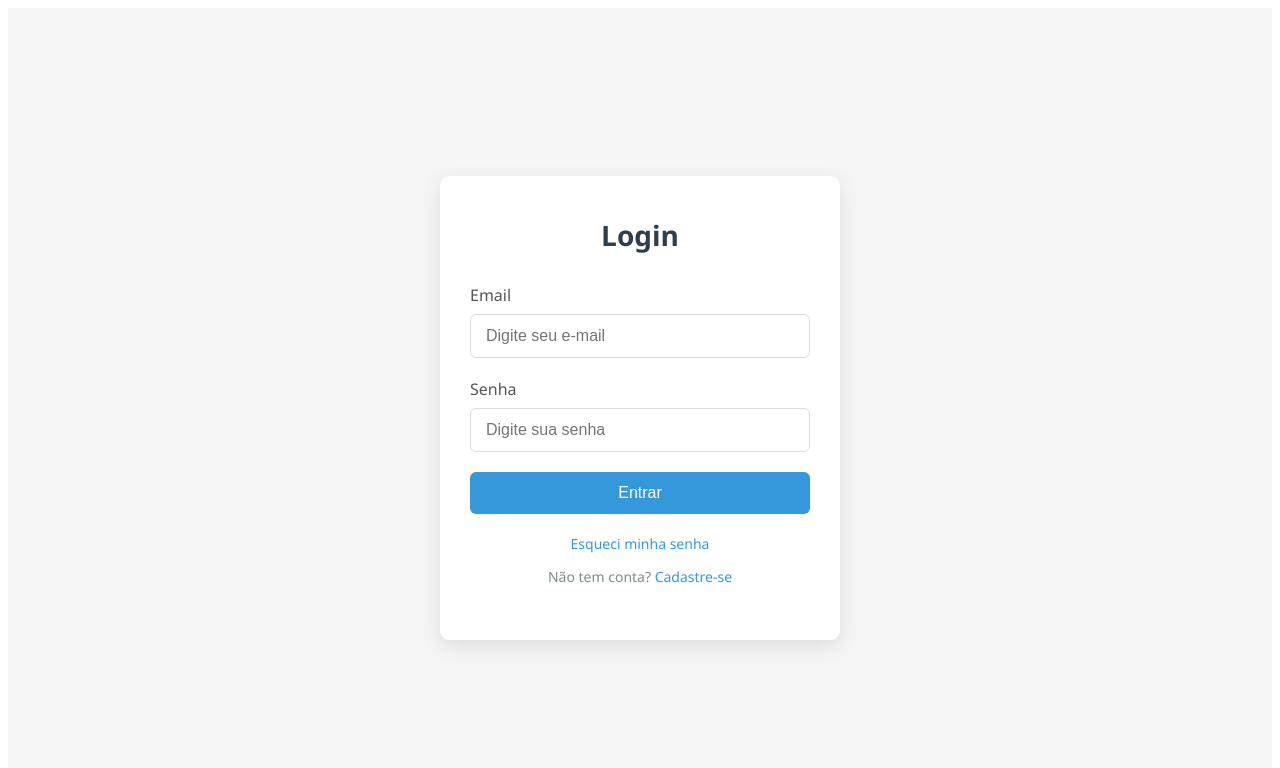
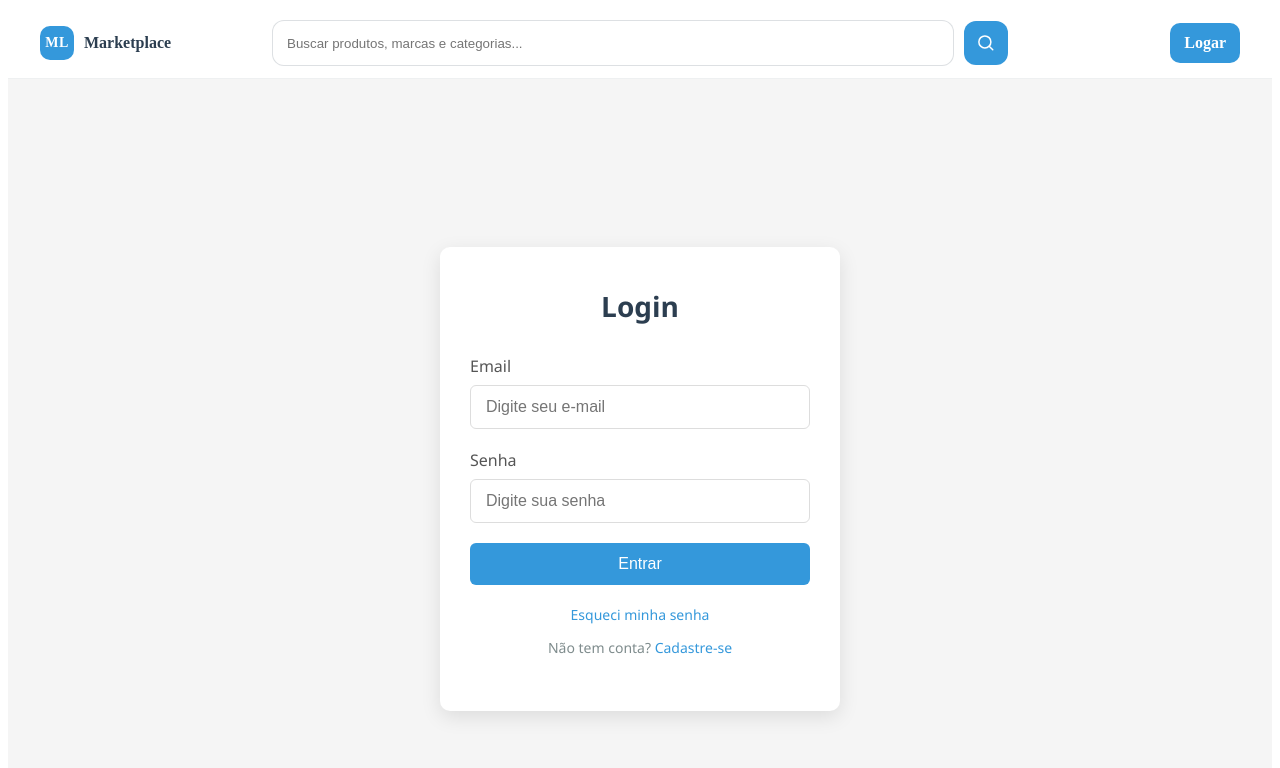
Before and after one commit to lucca-software-infnet/EcommerceNodeReact, a React (Vite) app in the folder frontend/: page /login in a window 1280 px wide. Shown: the top 768 px of the page. Built offline with nearby package versions, Linux system fonts and the light colour scheme; no server answers.

Commit message:
Refactor: Centralize Header and use URL params for state
Co-authored-by: luccanicassio <luccanicassio@gmail.com>

```diff
--- a/frontend/src/App.jsx
+++ b/frontend/src/App.jsx
@@ -1,5 +1,17 @@
+import { useSearchParams } from "react-router-dom";
+import Header from "./components/Header.jsx";
+import { useAuth } from "./contexts/AuthContext.jsx";
 import AppRoutes from "./routes/AppRoutes.jsx";
 
 export default function App() {
-  return <AppRoutes />;
+  const { isInitializing } = useAuth();
+  const [searchParams] = useSearchParams();
+  const q = searchParams.get("q") || "";
+
+  return (
+    <>
+      <Header key={`header:${q}`} initialQuery={q} isInitializingSession={isInitializing} />
+      <AppRoutes isInitializingSession={isInitializing} />
+    </>
+  );
 }
--- a/frontend/src/components/Header.jsx
+++ b/frontend/src/components/Header.jsx
@@ -76,7 +76,15 @@ export default function Header({ onSearch, initialQuery = "", isInitializingSess
 
   const handleSubmit = (e) => {
     e.preventDefault();
-    if (isControlledSearch) onSearch(query);
+    const q = String(query || "").trim();
+    if (isControlledSearch) {
+      onSearch(q);
+      return;
+    }
+
+    // Header global: busca deve funcionar em qualquer página.
+    // Estratégia simples: navegar para a Home com query na URL.
+    navigate(q ? `/?q=${encodeURIComponent(q)}` : "/");
   };
 
   const go = (path) => {
--- a/frontend/src/pages/Home.jsx
+++ b/frontend/src/pages/Home.jsx
@@ -1,13 +1,14 @@
-import { useMemo, useState } from "react";
-import Header from "../components/Header.jsx";
+import { useMemo } from "react";
+import { useSearchParams } from "react-router-dom";
 import HeroCarousel from "../components/home/HeroCarousel.jsx";
 import CategoryCarousel from "../components/home/CategoryCarousel.jsx";
 import ProductCard from "../components/home/ProductCard.jsx";
 import { HERO_SLIDES, MOCK_PRODUCTS } from "../components/home/mockCatalog.js";
 import "./Home.css";
 
-export default function Home({ isInitializingSession = false }) {
-  const [query, setQuery] = useState("");
+export default function Home() {
+  const [searchParams] = useSearchParams();
+  const query = searchParams.get("q") || "";
 
   const filtered = useMemo(() => {
     const q = query.trim().toLowerCase();
@@ -20,8 +21,6 @@ export default function Home({ isInitializingSession = false }) {
 
   return (
     <div className="home">
-      <Header onSearch={setQuery} initialQuery={query} isInitializingSession={isInitializingSession} />
-
       <main className="home__main">
         {/* 1) Carousel grande (hero) */}
         <HeroCarousel slides={HERO_SLIDES} />
--- a/frontend/src/pages/account/EditProduct.jsx
+++ b/frontend/src/pages/account/EditProduct.jsx
@@ -103,12 +103,12 @@ export default function EditProduct() {
   };
 
   const goBackToProducts = () => {
-    navigate("/account", { state: { activeSection: "products" } });
+    navigate("/account?section=products");
   };
 
   const handleSelectSection = (key) => {
     // Na tela de edição, trocar seção significa voltar para /account e renderizar a seção à direita.
-    navigate("/account", { state: { activeSection: key } });
+    navigate(`/account?section=${encodeURIComponent(key)}`);
   };
 
   const handleSubmit = async (e) => {
--- a/frontend/src/pages/account/Me.jsx
+++ b/frontend/src/pages/account/Me.jsx
@@ -1,5 +1,5 @@
-import { useEffect, useMemo, useState } from "react";
-import { useLocation, useNavigate } from "react-router-dom";
+import { useMemo } from "react";
+import { useSearchParams } from "react-router-dom";
 import { useAuth } from "../../contexts/AuthContext.jsx";
 import AccountLayout from "../../components/account/AccountLayout.jsx";
 import ProductsSection from "./sections/ProductsSection.jsx";
@@ -25,22 +25,13 @@ function SectionCard({ title, children }) {
 
 export default function Me() {
   const { user, logout, isInitializing } = useAuth();
-  const location = useLocation();
-  const navigate = useNavigate();
+  const [searchParams, setSearchParams] = useSearchParams();
 
-  const initialFromNav = useMemo(() => location?.state?.activeSection, [location?.state?.activeSection]);
-  const [activeSection, setActiveSection] = useState(initialFromNav || "account");
-
-  useEffect(() => {
-    if (!initialFromNav) return;
-    setActiveSection(initialFromNav);
-    // limpa o state para não ficar “grudado” se o usuário navegar de novo
-    navigate(location.pathname, { replace: true, state: {} });
-  }, [initialFromNav, location.pathname, navigate]);
+  const activeSection = useMemo(() => searchParams.get("section") || "account", [searchParams]);
 
   const handleSelectSection = (key) => {
     // REGRA: trocar conteúdo à direita sem mudar rota (/account)
-    setActiveSection(key);
+    setSearchParams({ section: key });
   };
 
   return (
--- a/frontend/src/pages/dashboard/DashboardProdutos.jsx
+++ b/frontend/src/pages/dashboard/DashboardProdutos.jsx
@@ -1,6 +1,5 @@
 import { Link, useNavigate } from "react-router-dom";
 import { useCallback, useEffect, useMemo, useState } from "react";
-import Header from "../../components/Header.jsx";
 import { api } from "../../api/client.js";
 import "../account/Account.css";
 import ProdutoForm from "./produtos/ProdutoForm.jsx";
@@ -93,8 +92,6 @@ export default function DashboardProdutos() {
 
   return (
     <div className="account">
-      <Header />
-
       <main className="account__main">
         <div className="account__grid">
           {/* Sidebar */}
--- a/frontend/src/pages/dashboard/EditarProduto.jsx
+++ b/frontend/src/pages/dashboard/EditarProduto.jsx
@@ -1,6 +1,5 @@
 import { useCallback, useEffect, useMemo, useState } from "react";
 import { Link, useNavigate, useParams } from "react-router-dom";
-import Header from "../../components/Header.jsx";
 import { api } from "../../api/client.js";
 import "../account/Account.css";
 import ProdutoForm from "./produtos/ProdutoForm.jsx";
@@ -89,8 +88,6 @@ export default function EditarProduto() {
 
   return (
     <div className="account">
-      <Header />
-
       <main className="account__main">
         <div className="account-card">
           <div style={{ display: "flex", alignItems: "center", justifyContent: "space-between", gap: 12 }}>
--- a/frontend/src/routes/AppRoutes.jsx
+++ b/frontend/src/routes/AppRoutes.jsx
@@ -1,5 +1,4 @@
 import { Navigate, Route, Routes } from "react-router-dom";
-import { useAuth } from "../contexts/AuthContext.jsx";
 import ProtectedRoute from "./ProtectedRoute.jsx";
 import ComingSoon from "../components/ComingSoon.jsx";
 
@@ -15,13 +14,11 @@ import EditProduct from "../pages/account/EditProduct.jsx";
 import DashboardProdutos from "../pages/dashboard/DashboardProdutos.jsx";
 import EditarProduto from "../pages/dashboard/EditarProduto.jsx";
 
-export default function AppRoutes() {
-  const { isInitializing } = useAuth();
-
+export default function AppRoutes({ isInitializingSession = false }) {
   return (
     <Routes>
       {/* Home SEMPRE pública (nunca redireciona para /login automaticamente) */}
-      <Route path="/" element={<Home isInitializingSession={isInitializing} />} />
+      <Route path="/" element={<Home isInitializingSession={isInitializingSession} />} />
 
       {/* Público (auth) */}
       <Route path="/login" element={<Login />} />
```
